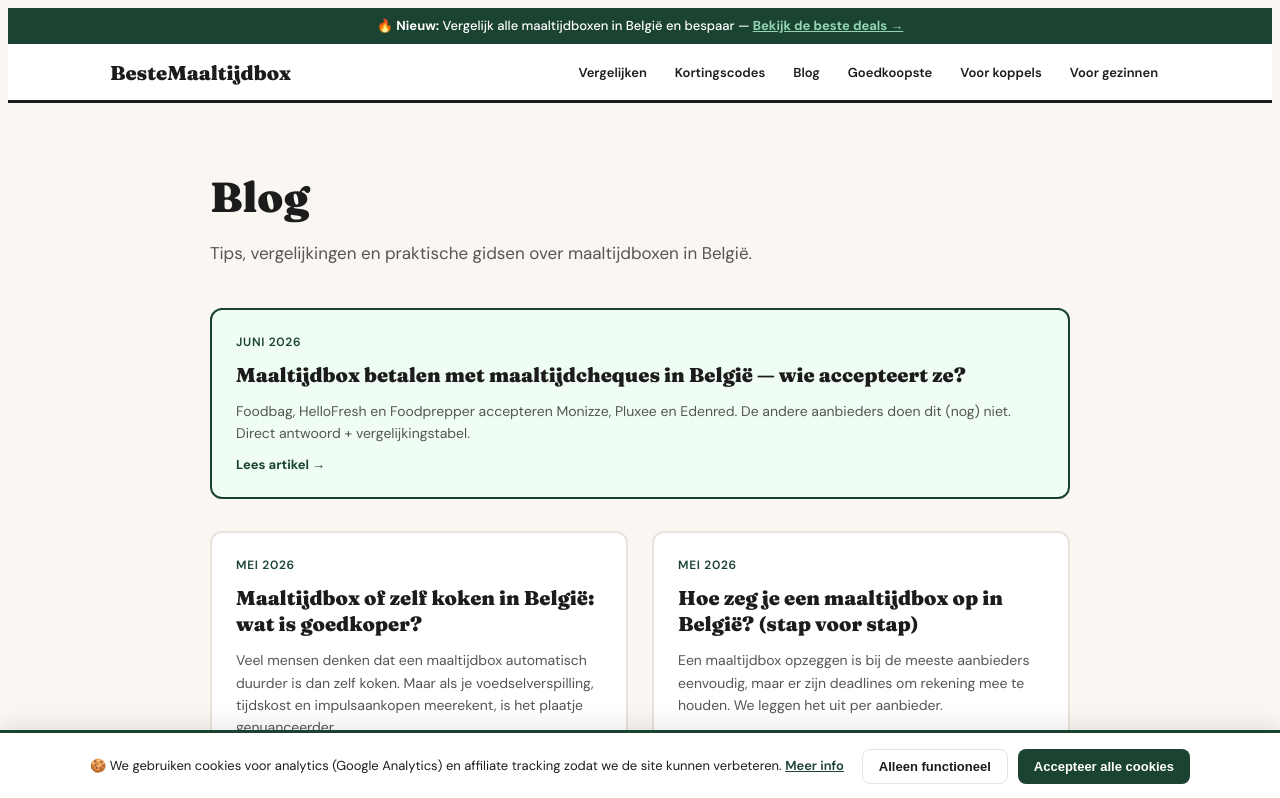
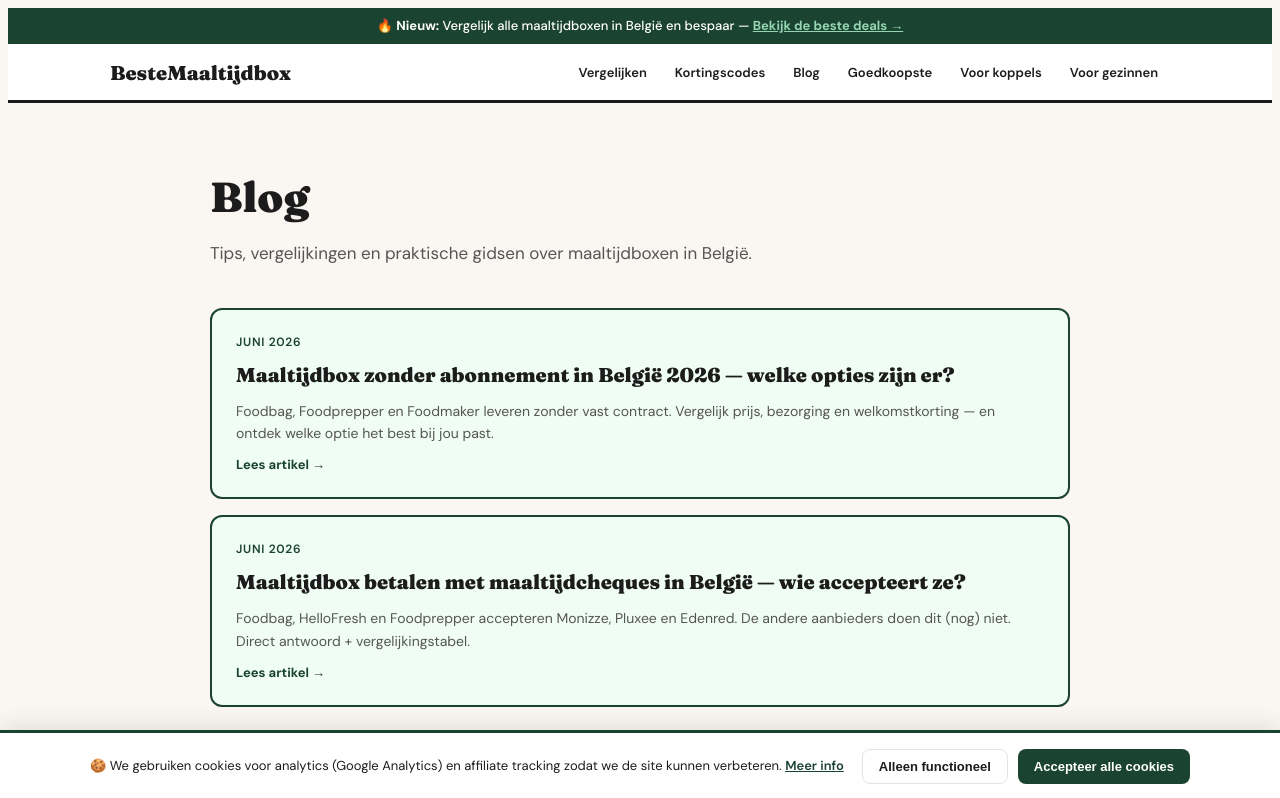
Before and after one commit to fetspets/bestemaaltijdbox, a Next.js app: page /blog in a window 1280 px wide. Shown: the top 798 px of the page. Built offline with nearby package versions, Linux system fonts and the light colour scheme.

Commit message:
auto: update page.tsx

```diff
--- a/src/app/blog/page.tsx
+++ b/src/app/blog/page.tsx
@@ -30,7 +30,32 @@ export default function BlogOverzicht() {
         Tips, vergelijkingen en praktische gidsen over maaltijdboxen in België.
       </p>
 
-      {/* Uitgelichte gidspagina */}
+      {/* Uitgelichte artikels */}
+      <Link href="/blog/maaltijdbox-zonder-abonnement-belgie" style={{ textDecoration: 'none', display: 'block', marginBottom: 16 }}>
+        <article className="blog-card" style={{
+          border: '2px solid var(--green)',
+          borderRadius: 12,
+          padding: 24,
+          background: '#F0FDF4',
+          display: 'flex',
+          flexDirection: 'column',
+          gap: 12,
+        }}>
+          <div style={{ fontSize: 12, fontWeight: 600, color: 'var(--green)', textTransform: 'uppercase', letterSpacing: '0.06em' }}>
+            juni 2026
+          </div>
+          <h2 style={{ fontFamily: 'Fraunces, serif', fontSize: 20, fontWeight: 800, color: 'var(--ink)', lineHeight: 1.3, margin: 0 }}>
+            Maaltijdbox zonder abonnement in België 2026 — welke opties zijn er?
+          </h2>
+          <p style={{ fontSize: 14, color: '#555', lineHeight: 1.6, margin: 0 }}>
+            Foodbag, Foodprepper en Foodmaker leveren zonder vast contract. Vergelijk prijs, bezorging en welkomstkorting — en ontdek welke optie het best bij jou past.
+          </p>
+          <span style={{ fontSize: 13, fontWeight: 700, color: 'var(--green)' }}>
+            Lees artikel →
+          </span>
+        </article>
+      </Link>
+
       <Link href="/blog/maaltijdbox-maaltijdcheques-belgie" style={{ textDecoration: 'none', display: 'block', marginBottom: 32 }}>
         <article className="blog-card" style={{
           border: '2px solid var(--green)',
```
